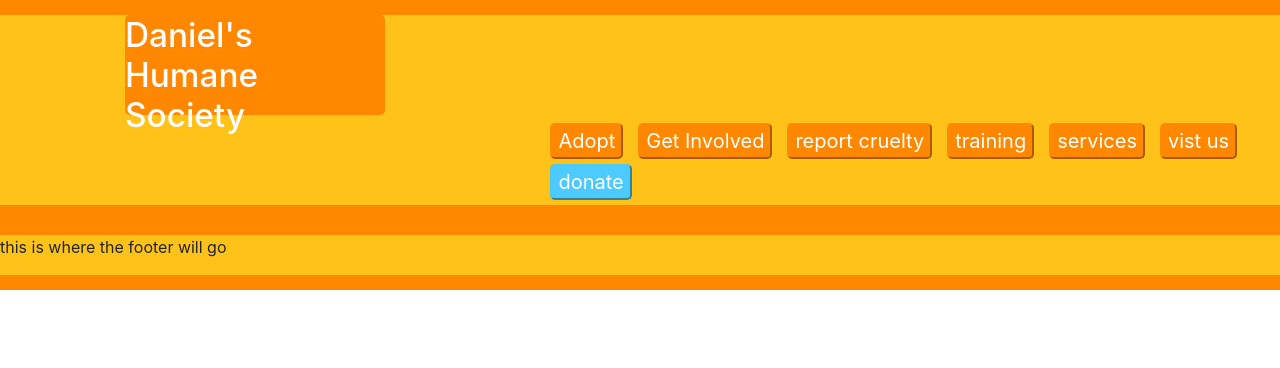
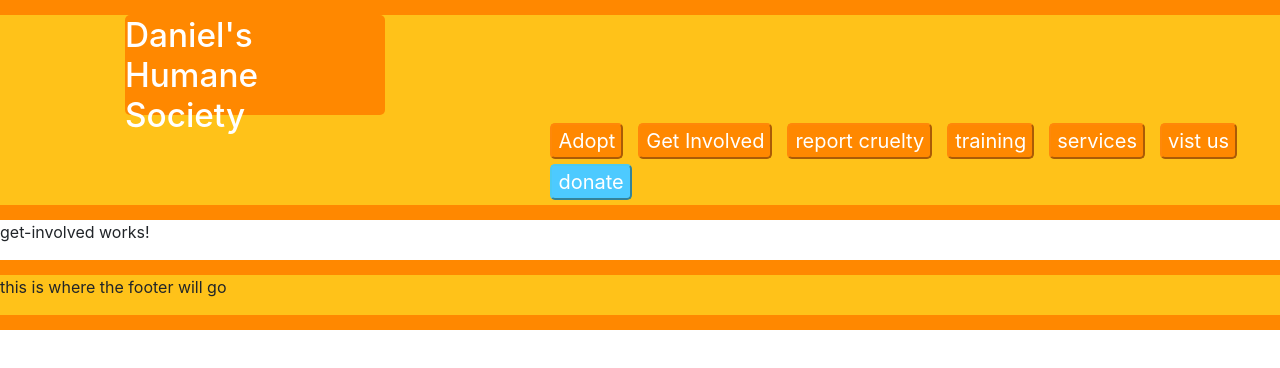
Before and after one commit to MrDanielBennett/Daniels-Humane-Society, an Angular app: page /get-involved in a window 1280 px wide. Before the commit this address led to /. Shown: the top 368 px of the page. Built offline with nearby package versions, Linux system fonts and the light colour scheme.

Commit message:
add get involved routes to nav bar and button on home page

```diff
--- a/src/app/app.component.html
+++ b/src/app/app.component.html
@@ -3,7 +3,7 @@
     <a routerLink="">Daniel's Humane <br> Society</a>
   </h1>
   <div class="nav">
-    <button class="nav-button"><a routerLink="adopt">Adopt</a></button> <button class="nav-button"><a routerLink=" ">Get Involved</a></button> <button class="nav-button">report cruelty</button> <button class="nav-button">training</button> <button class="nav-button">services</button> <button class="nav-button">vist us</button> <button class="nav-button donate-button">donate</button>
+    <button class="nav-button"><a routerLink="adopt">Adopt</a></button> <button class="nav-button"><a routerLink="get-involved">Get Involved</a></button> <button class="nav-button">report cruelty</button> <button class="nav-button">training</button> <button class="nav-button">services</button> <button class="nav-button">vist us</button> <button class="nav-button donate-button">donate</button>
   </div>
 </div>
 
--- a/src/app/app.module.ts
+++ b/src/app/app.module.ts
@@ -6,6 +6,7 @@ import { AppComponent } from './app.component';
 import { HomeComponent } from './home/home.component';
 import { routing } from './app.routing';
 import { AdoptComponent } from './adopt/adopt.component';
+import { GetInvolvedComponent } from './get-involved/get-involved.component';
 
 
 
@@ -13,7 +14,8 @@ import { AdoptComponent } from './adopt/adopt.component';
   declarations: [
     AppComponent,
     HomeComponent,
-    AdoptComponent
+    AdoptComponent,
+    GetInvolvedComponent
   ],
   imports: [
     BrowserModule,
--- a/src/app/app.routing.ts
+++ b/src/app/app.routing.ts
@@ -2,7 +2,7 @@ import { ModuleWithProviders }  from '@angular/core';
 import { Routes, RouterModule } from '@angular/router';
 import { HomeComponent } from './home/home.component';
 import { AdoptComponent} from './adopt/adopt.component';
-
+import { GetInvolvedComponent} from './get-involved/get-involved.component'
 const appRoutes: Routes = [
   {
     path: '',
@@ -11,6 +11,10 @@ const appRoutes: Routes = [
   {
     path: 'adopt',
     component: AdoptComponent
+  },
+  {
+    path: 'get-involved',
+    component: GetInvolvedComponent
   }
 ];
 
--- /dev/null
+++ b/src/app/get-involved/get-involved.component.html
@@ -0,0 +1,3 @@
+<p>
+  get-involved works!
+</p>
--- /dev/null
+++ b/src/app/get-involved/get-involved.component.ts
@@ -0,0 +1,15 @@
+import { Component, OnInit } from '@angular/core';
+
+@Component({
+  selector: 'app-get-involved',
+  templateUrl: './get-involved.component.html',
+  styleUrls: ['./get-involved.component.css']
+})
+export class GetInvolvedComponent implements OnInit {
+
+  constructor() { }
+
+  ngOnInit() {
+  }
+
+}
--- a/src/app/home/home.component.css
+++ b/src/app/home/home.component.css
@@ -74,3 +74,6 @@
   margin-bottom: 5px;
 
 }
+a{
+  color: white;
+}
--- a/src/app/home/home.component.html
+++ b/src/app/home/home.component.html
@@ -17,7 +17,7 @@
           <div class="col-sm-7">
             <div class="card-body">
               <p class ="cardText">OHS has hundreds of animals available for adoption. Find yours!</p>
-              <button class="card-button"><a routerLink="about">ADOPT NOW</a></button>
+              <button class="card-button"><a routerLink="adopt">ADOPT NOW</a></button>
             </div>
           </div>
         </div>
@@ -59,7 +59,7 @@
           <div class="col-sm-7">
             <div class="card-body">
               <p class ="cardText">Become a volunteer, attend an event, or find other ways to support OHS.</p>
-              <button class="card-button">LEARN MORE</button>
+              <button class="card-button"><a routerLink="get-involved">LEARN MORE</a></button>
             </div>
           </div>
         </div>
```
Also changed, not shown: src/app/get-involved/get-involved.component.css (added), 1 other file (tests, documents, lock files or other folders).
